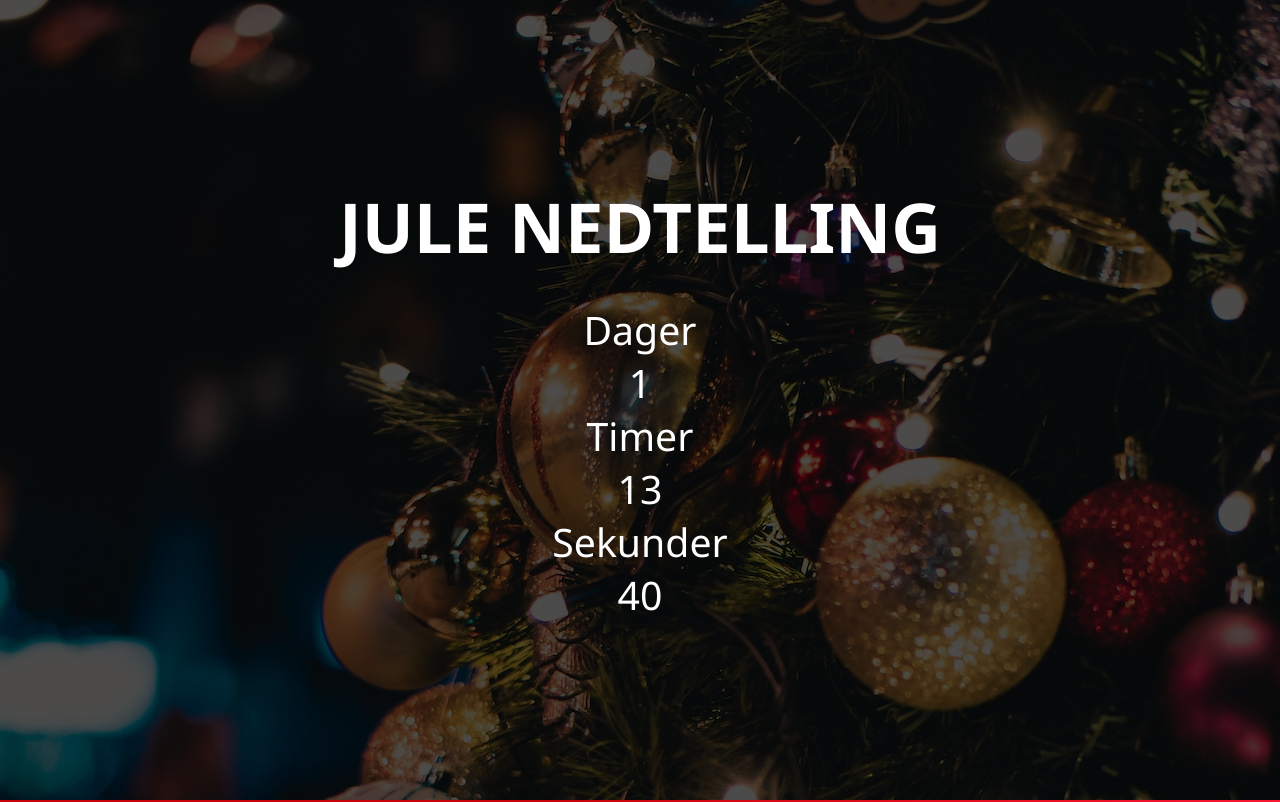
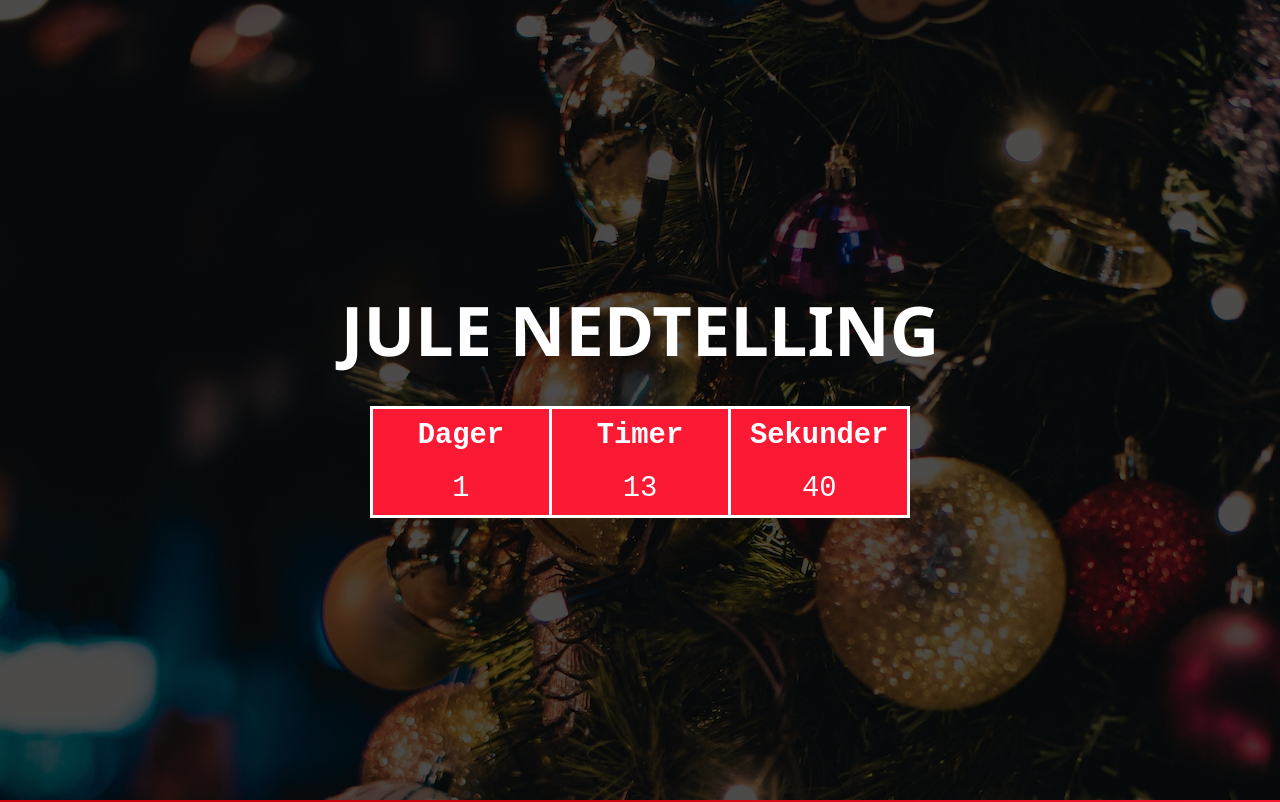
Before and after one commit to Erlandino/Christmas-task, a React (Create React App) app: page / in a window 1280 px wide. Shown: the top 802 px of the page. Built offline with nearby package versions, Linux system fonts and the light colour scheme.

Commit message:
added timer to table and added background with border to it also changed width and background color of submit button

```diff
--- a/src/components/Countdown.jsx
+++ b/src/components/Countdown.jsx
@@ -61,19 +61,38 @@ export default function Countdown() {
       {/* Title */}
       <h1 className="countdown__title">JULE NEDTELLING</h1>
       {/* Time left container */}
+      <table className="countdown__timeLeft">
+        {/* Time title */}
+        <thead>
+          <tr className="countdown__timeLeft__titles">
+            <th className="countdown__timeLeft__titles__title">Dager</th>
+            <th className="countdown__timeLeft__titles__title">Timer</th>
+            <th className="countdown__timeLeft__titles__title">Sekunder</th>
+          </tr>
+        </thead>
+
+        {/* Time amount */}
+        <tbody>
+          <tr className="countdown__timeLeft__details">
+            <td className="countdown__timeLeft__details__detail">{timeLeft.days}</td>
+            <td className="countdown__timeLeft__details__detail">{timeLeft.hours}</td>
+            <td className="countdown__timeLeft__details__detail">{timeLeft.seconds}</td>
+          </tr>
+        </tbody>
+      </table>
+    </div>
+  );
+}
+
+/*
 <div className="countdown__timeLeft">
-        {/* Days */}
 <p className="countdown__timeLeft__paragraph">Dager</p>
 <p className="countdown__timeLeft__paragraph">{timeLeft.days}</p>
 
-        {/* Hours */}
 <p className="countdown__timeLeft__paragraph">Timer</p>
 <p className="countdown__timeLeft__paragraph">{timeLeft.hours}</p>
 
-        {/* Seconds */}
 <p className="countdown__timeLeft__paragraph">Sekunder</p>
 <p className="countdown__timeLeft__paragraph">{timeLeft.seconds}</p>
 </div>
-    </div>
-  );
-}
+*/
--- a/src/components/Greetings.jsx
+++ b/src/components/Greetings.jsx
@@ -38,7 +38,9 @@ export default function Greetings() {
       return {
         name: event.target.id === "name" ? event.target.value : prevItem.name,
         message: event.target.id === "message" ? event.target.value : prevItem.message,
-        dateSent: `${new Date().getDate()}-${new Date().getMonth()}-${new Date().getFullYear()}`,
+        dateSent: `${new Date().getDate()}-${
+          new Date().getMonth() + 1
+        }-${new Date().getFullYear()}`,
       };
     });
   }
--- a/src/index.css
+++ b/src/index.css
@@ -24,22 +24,26 @@ body {
 }
 .countdown__title {
   font-size: 8vw;
-  font-size: calc(24px + 3.5vw);
-}
-.countdown__timeLeft__paragraph {
-  font-size: 8vw;
-  font-size: calc(20px + 1.5vw);
+  font-size: calc(30px + 3vw);
 }
 .countdown__timeLeft {
-  display: flex;
-  flex-direction: column;
-  align-items: center;
+  font-size: 8vw;
+  font-size: calc(16px + 1vw);
+  text-align: center;
+  border-collapse: collapse;
+  border: solid;
+  font-family: monospace;
 }
-
-@media screen and (min-width: 500px) {
-  .countdown {
-    display: flex;
-  }
+.countdown__timeLeft__titles__title,
+.countdown__timeLeft__details__detail {
+  padding: 10px;
+  width: 30%;
+  background: #fc1934;
+}
+.countdown__timeLeft__titles__title:nth-child(even),
+.countdown__timeLeft__details__detail:nth-child(even) {
+  border-right: solid;
+  border-left: solid;
 }
 /* Countdown section end */
 
@@ -63,6 +67,7 @@ body {
 }
 .greetings__form__title {
   text-align: center;
+  margin-bottom: 20px;
 }
 .greetings__form__input {
   width: 100%;
@@ -72,7 +77,6 @@ body {
   border: none;
 }
 .greetings__form__submit {
-  width: 80px;
   background-color: #28560b;
   color: white;
   border-radius: 20px;
@@ -80,6 +84,11 @@ body {
   border: none;
   padding: 10px 0;
   cursor: pointer;
+  font-weight: bold;
+}
+.greetings__form__submit:hover {
+  background-color: white;
+  color: #28560b;
 }
 .greetings__list__title {
   text-align: center;
```
Lines whose indentation alone changed are shown as unchanged.
